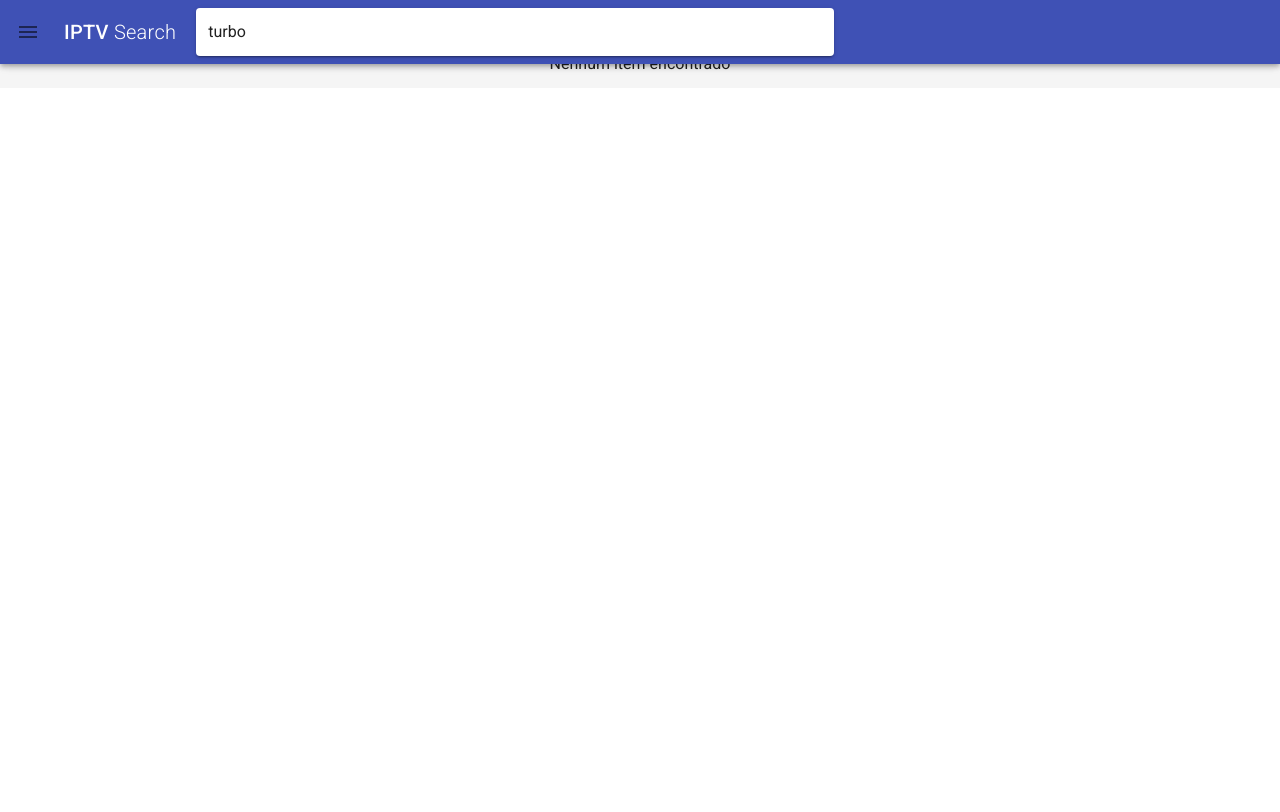
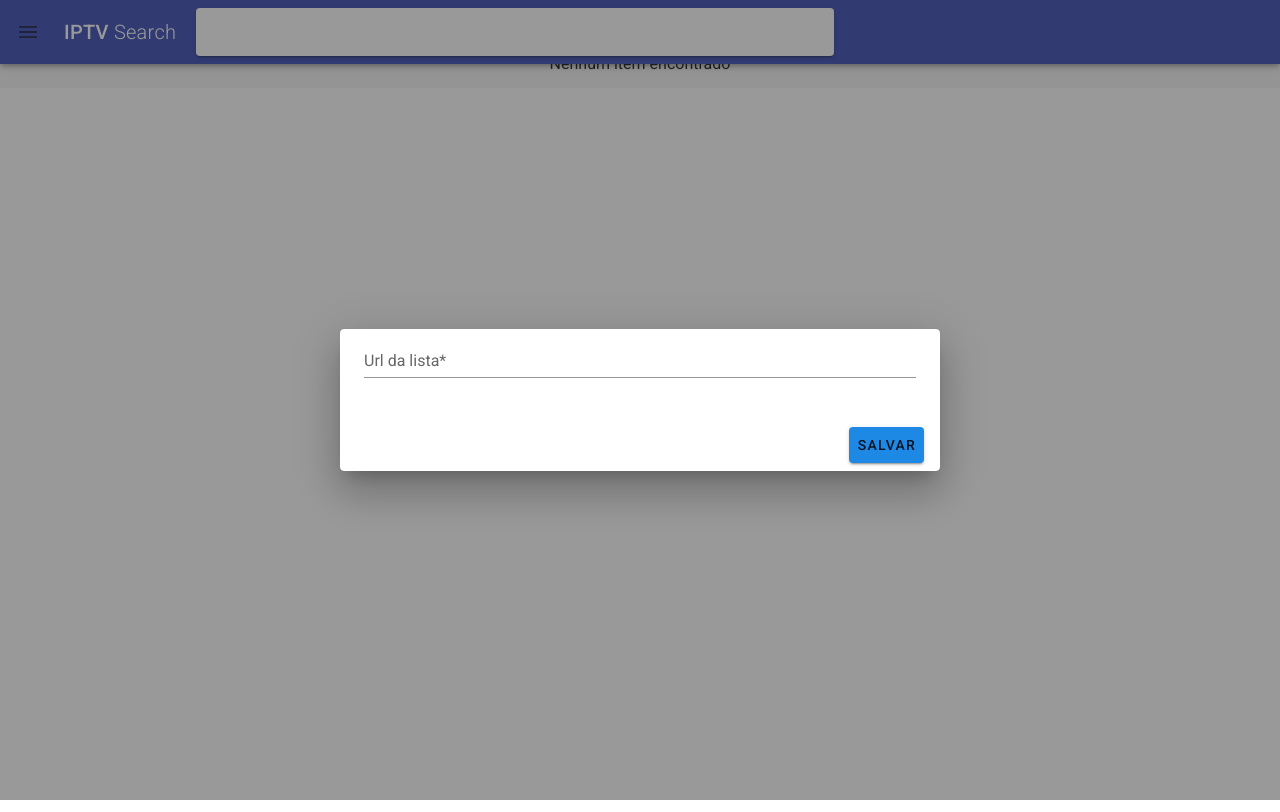
Before and after one commit to lucasvsouza28/iptv-search-vue, a Vue app: page / in a window 1280 px wide. Built offline with nearby package versions, Linux system fonts and the light colour scheme.

Commit message:
Salvando url no localstorage

```diff
--- a/src/App.vue
+++ b/src/App.vue
@@ -58,7 +58,7 @@
           <v-list-item
             v-else
             :key="i"
-            @click=""
+            @click="this.showDialog = true"
           >
             <v-list-item-action>
               <v-icon>{{ item.icon }}</v-icon>
@@ -83,6 +83,29 @@
         </v-row>
       </v-container>
     </v-content>
+    <v-alert v-if="errorMessage" type="error">
+      I'm an error alert.
+    </v-alert>
+
+    <v-row justify="center">
+      <v-dialog v-model="showDialog" persistent max-width="600px">
+        <v-card>
+          <v-card-text>
+            <v-container>
+              <v-row>
+                <v-text-field v-model="dialogUrl" label="Url da lista*" required></v-text-field>
+              </v-row>
+            </v-container>
+          </v-card-text>
+          <v-card-actions>
+            <div class="flex-grow-1"></div>
+            <v-btn color="blue darken-1" @click="setUrl">Salvar</v-btn>
+          </v-card-actions>
+
+        </v-card>
+      </v-dialog>
+    </v-row>
+
   </v-app>
 </template>
 
@@ -97,21 +120,37 @@ export default Vue.extend({
     SearchResult
   },
   async mounted() {
+    this.showDialog = !window.localStorage.getItem(this.M3U_URL_KEY);
   },
   methods: {
     doSearch: async function() {
-      const response = await axios.post('http://localhost:3000/api/search', { query: this.query || 'turbo', url: this.url });
+      try {
+        const url = localStorage.getItem(this.M3U_URL_KEY)
+        const response = await axios.post('http://localhost:3000/api/search', { query: this.query || 'turbo', url: url });
 
-      this.searchResult = response.data;
+        this.searchResult = response.data;
+        this.errorMessage = '';
+      } catch (error) {
+        this.errorMessage = 'Ocorreu um erro ao pesquisar: '  + error.message;
+      }
+    },
+    setUrl: function () {
+      localStorage.setItem(this.M3U_URL_KEY, this.dialogUrl);
+      this.showDialog = false;
     }
   },
   data: () => ({
-    query: 'turbo',
-    url: 'http://clubsrv.me/get.php?username=1drM3Cdf3&password=fireurl.co&output=ts&type=m3u_plus',
+    M3U_URL_KEY: 'url_m3u',
+    query: '',
+    dialogUrl: '',
+    //url: 'http://clubsrv.me/get.php?username=1drM3Cdf3&password=fireurl.co&output=ts&type=m3u_plus',
     searchResult: null,
+    errorMessage: '',
+    showDialog: false,
 
     drawer: false,
       items: [
+        { text: 'Configurar url', icon: 'mdi-settings' }
       ],
   }),
 });
--- a/src/components/SearchResult.vue
+++ b/src/components/SearchResult.vue
@@ -1,5 +1,5 @@
 <template>
-    <v-row align="center" justify="center" v-if="!data || (data && !data.groups.length)">Nenhum item encontrado</v-row>
+    <v-row align="center" justify="center" v-if="!data || (data && !data.groups.length)"><v-icon>fa-cogs</v-icon> Nenhum item encontrado</v-row>
     <div style="width: 100%;" v-else>
         <v-row v-for="(group, i) in data.groups" :key="`group-${i}`">
         <v-subheader class="headline">{{ group.groupName }}</v-subheader>
@@ -10,11 +10,15 @@
                     class="d-inline-flex pa-2 ml-4"
                     v-for="(item, j) in group.Items" :key="`item-${j}`"
                     width="200px"
+                    tile
                 >
+                    <!-- <img :src="item.imgUrl" @error="setFallbackUrl(this)" height="80px" class="white--text"/> -->
+
                     <v-img
                     v-if="item.imgUrl"
                     class="white--text"
-                    height="80px"
+                    gradient="to top right, rgba(100,115,201,.33), rgba(25,32,72,.7)"
+                    height="100px"
                     v-bind:src="item.imgUrl"
                     >
                     <v-card-title class="align-end fill-height">{{ item.title }}</v-card-title>
@@ -32,9 +36,9 @@
 import Vue from 'vue'
 export default Vue.extend({
     name: 'SearchResult',
-    props: ["data"]
-
-
+    props: ["data"],
+    methods: {
+    }
 })
 </script>
 
```
